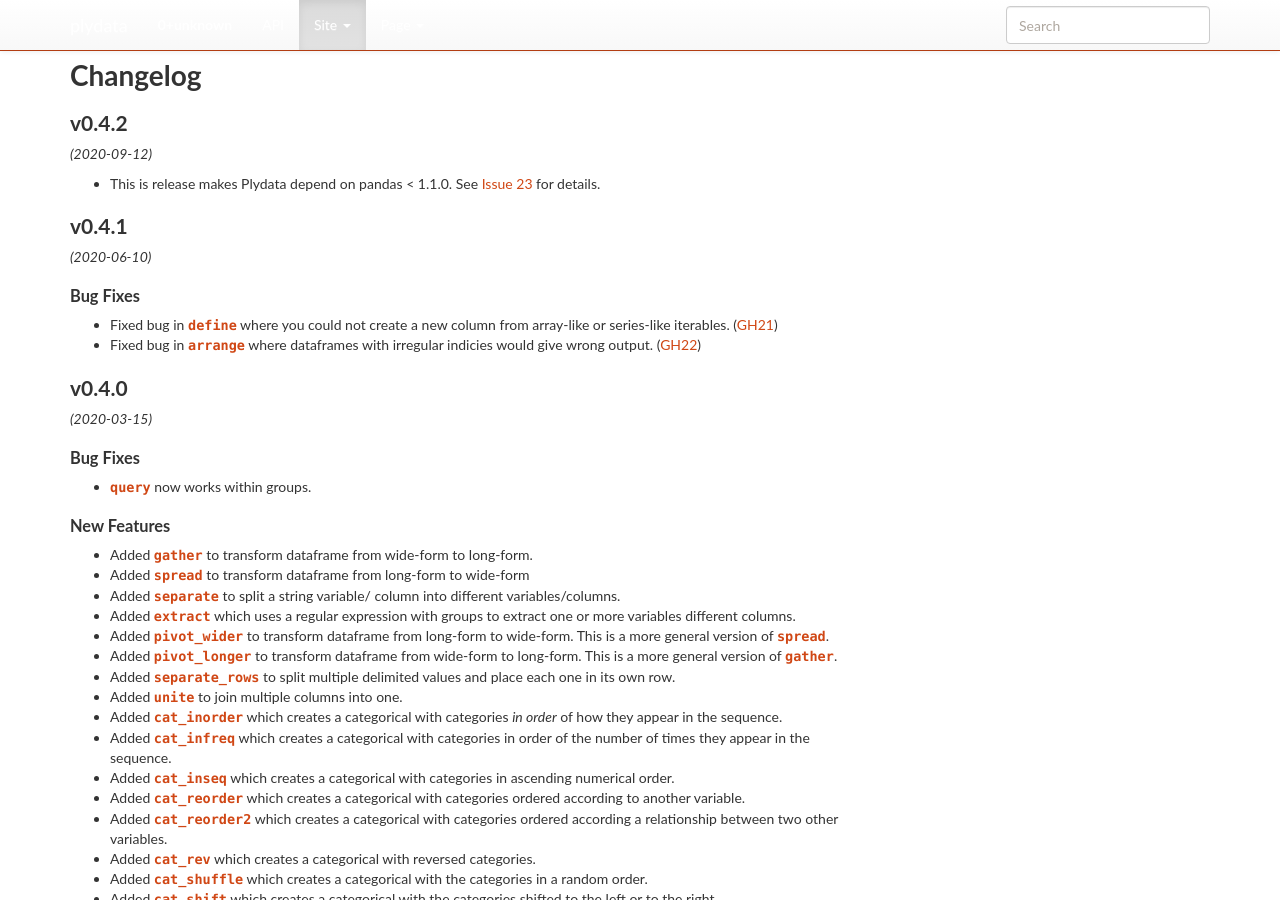
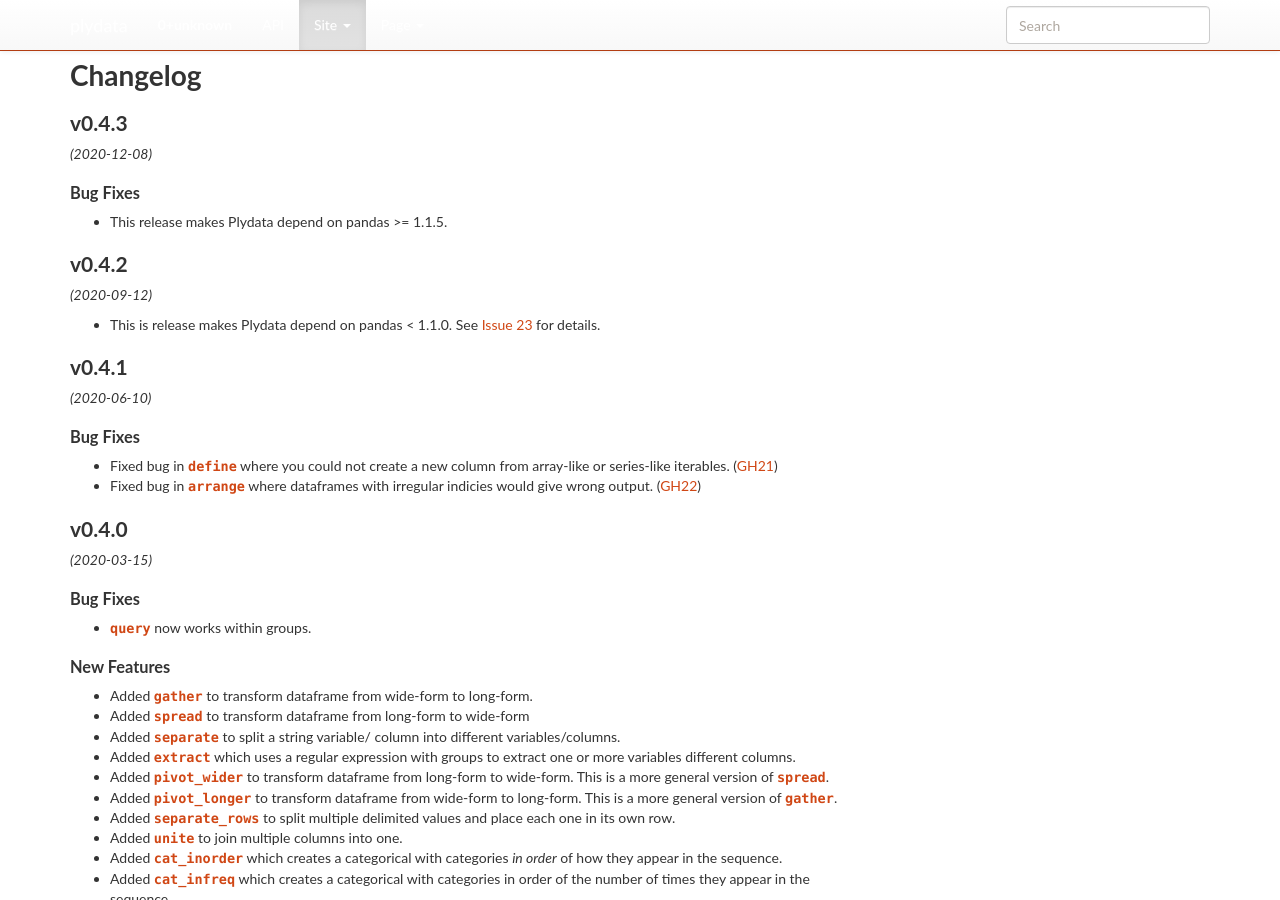
Before and after one commit to has2k1/plydata, a Sphinx documentation site: the page built from doc/changelog.rst, in a window 1280 px wide and 900 px high. Built offline with Sphinx 7.4.7, drawn with Linux system fonts in a browser that asks for light colours; nearby versions of some CDN libraries; library files that are not in the unit come from our copies.

Commit message:
Update Changelog for release

```diff
--- a/doc/changelog.rst
+++ b/doc/changelog.rst
@@ -1,5 +1,14 @@
 Changelog
 =========
+
+v0.4.3
+------
+*(2020-12-08)*
+
+Bug Fixes
+*********
+
+- This release makes Plydata depend on pandas >= 1.1.5.
 
 v0.4.2
 ------
```
